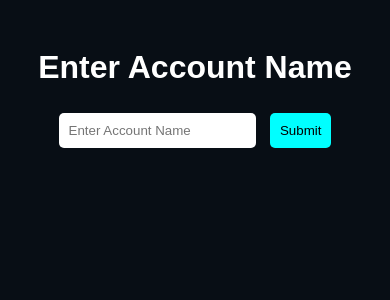
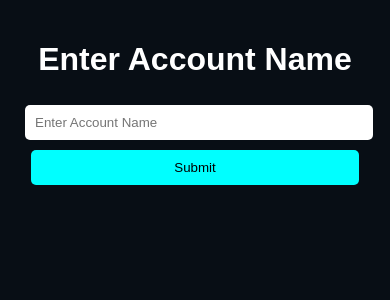
Before and after one commit to brittojo7n/WebScraping-TT2UserDetails, a Flask app: page / in a window 390 px wide. Shown: the top 300 px of the page. Run offline with Flask 3, Linux system fonts and the light colour scheme.

Commit message:
modified:   templates/index.html

```diff
--- a/templates/index.html
+++ b/templates/index.html
@@ -2,15 +2,17 @@
 <html lang="en">
 <head>
     <meta charset="UTF-8">
+    <meta name="viewport" content="width=device-width, initial-scale=1.0">
     <title>User Details</title>
     <link rel="icon" type="image/png" href="{{ url_for('static', filename='favicon.png') }}">
     <style>
+        /* Shared styles for both desktop and mobile */
         body {
             background-color: #080e15;
-            background-size: cover;
             color: #fff;
             font-family: Arial, sans-serif;
             padding: 20px;
+            margin: 0;
         }
 
         h1, h2 {
@@ -45,11 +47,11 @@
         }
 
         .user-details-container {
-            max-width: 800px;
             margin: 0 auto;
             background-color: rgba(0, 0, 0, 0.8);
             padding: 20px;
             border-radius: 10px;
+            box-sizing: border-box;
         }
 
         table {
@@ -66,6 +68,28 @@
         th {
             background-color: #00ffff;
             color: #000;
+        }
+
+        /* Styles specific to desktop view */
+        @media (min-width: 768px) {
+            body {
+                background-size: cover;
+            }
+
+            .user-details-container {
+                max-width: 800px;
+            }
+        }
+
+        /* Styles specific to mobile view */
+        @media (max-width: 767px) {
+            input[type="text"], input[type="submit"] {
+                width: calc(100% - 22px);
+            }
+
+            .user-details-container {
+                width: calc(100% - 40px);
+            }
         }
     </style>
 </head>
```
